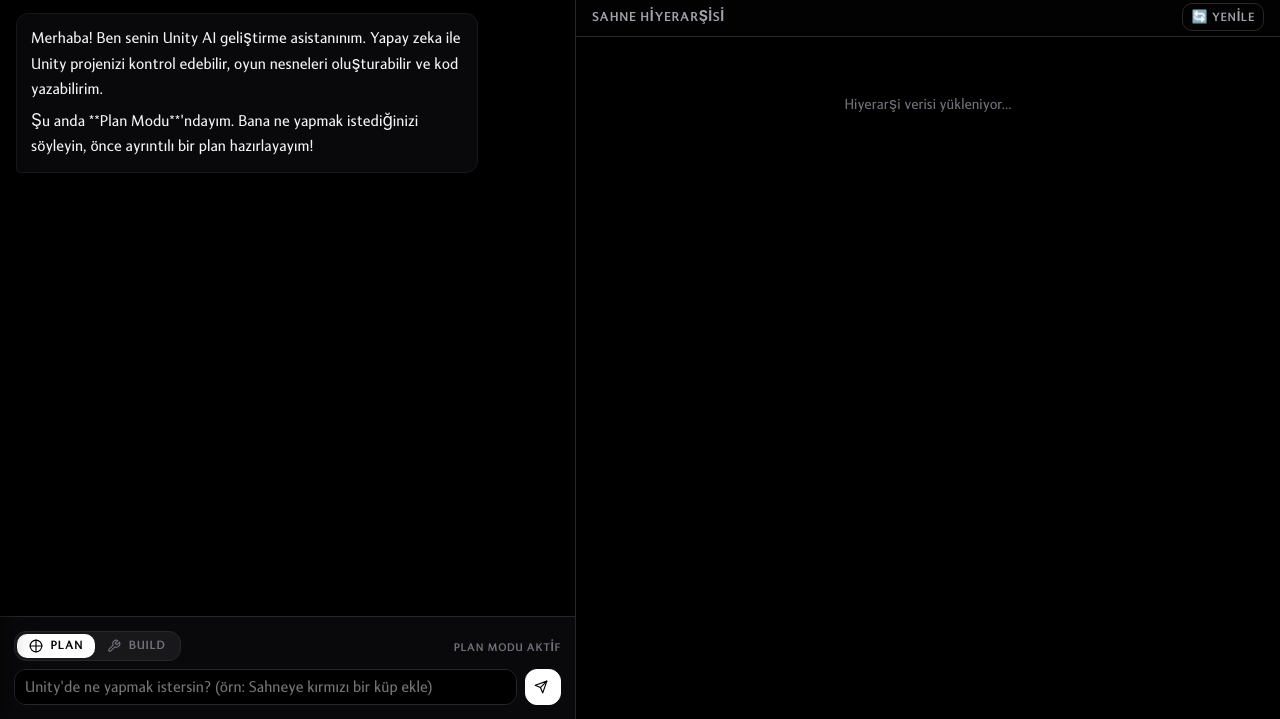
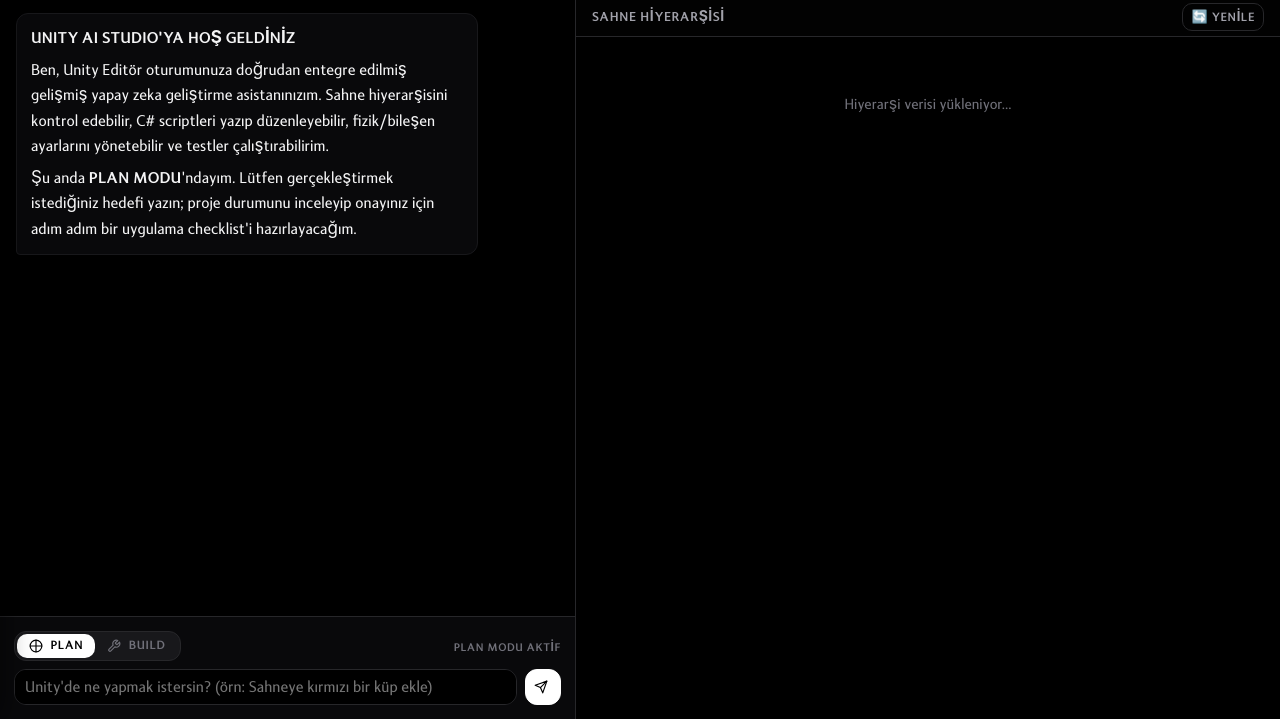
Before and after one commit to Abdullah6262637/unity-mcp-bridge, a plain HTML site: page web-client/index.html in a window 1280 px wide. Shown: the part 81-800 px from the top of the page. Drawn offline with Linux system fonts and the light colour scheme; no server answers.

Commit message:
Update assistant greeting message to read more corporate, professional, and premium

```diff
--- a/web-client/app.js
+++ b/web-client/app.js
@@ -107,8 +107,9 @@
     chatFeed.innerHTML = `
         <div class="message-row assistant">
             <div class="bubble">
-                <p>Sohbet geçmişi temizlendi! 🧹 Yeni bir çalışma başlatabilirsiniz.</p>
-                <p>Şu anda **${currentMode === 'plan' ? 'Plan' : 'Build'} Modu**'ndayım.</p>
+                <p><strong>Sohbet Geçmişi Temizlendi 🧹</strong></p>
+                <p>Yeni bir çalışma başlatabilirsiniz. Ben, Unity Editör oturumunuza doğrudan entegre edilmiş gelişmiş yapay zeka geliştirme asistanınızım. Sahne hiyerarşisini kontrol edebilir, C# scriptleri yazıp düzenleyebilir, fizik/bileşen ayarlarını yönetebilir ve testler çalıştırabilirim.</p>
+                <p>Şu anda <strong>${currentMode === 'plan' ? 'PLAN MODU' : 'BUILD MODU'}</strong>'ndayım. Hedefinizi yazın; proje durumunu inceleyip onayınız için adım adım bir checklist hazırlayayım.</p>
             </div>
         </div>
     `;
--- a/web-client/index.html
+++ b/web-client/index.html
@@ -80,8 +80,9 @@
             <div id="chatFeed" class="chat-feed">
                 <div class="message-row assistant">
                     <div class="bubble">
-                        <p>Merhaba! Ben senin Unity AI geliştirme asistanınım. Yapay zeka ile Unity projenizi kontrol edebilir, oyun nesneleri oluşturabilir ve kod yazabilirim.</p>
-                        <p>Şu anda **Plan Modu**'ndayım. Bana ne yapmak istediğinizi söyleyin, önce ayrıntılı bir plan hazırlayayım!</p>
+                        <p><strong>UNITY AI STUDIO'YA HOŞ GELDİNİZ</strong></p>
+                        <p>Ben, Unity Editör oturumunuza doğrudan entegre edilmiş gelişmiş yapay zeka geliştirme asistanınızım. Sahne hiyerarşisini kontrol edebilir, C# scriptleri yazıp düzenleyebilir, fizik/bileşen ayarlarını yönetebilir ve testler çalıştırabilirim.</p>
+                        <p>Şu anda <strong>PLAN MODU</strong>'ndayım. Lütfen gerçekleştirmek istediğiniz hedefi yazın; proje durumunu inceleyip onayınız için adım adım bir uygulama checklist'i hazırlayacağım.</p>
                     </div>
                 </div>
             </div>
```
